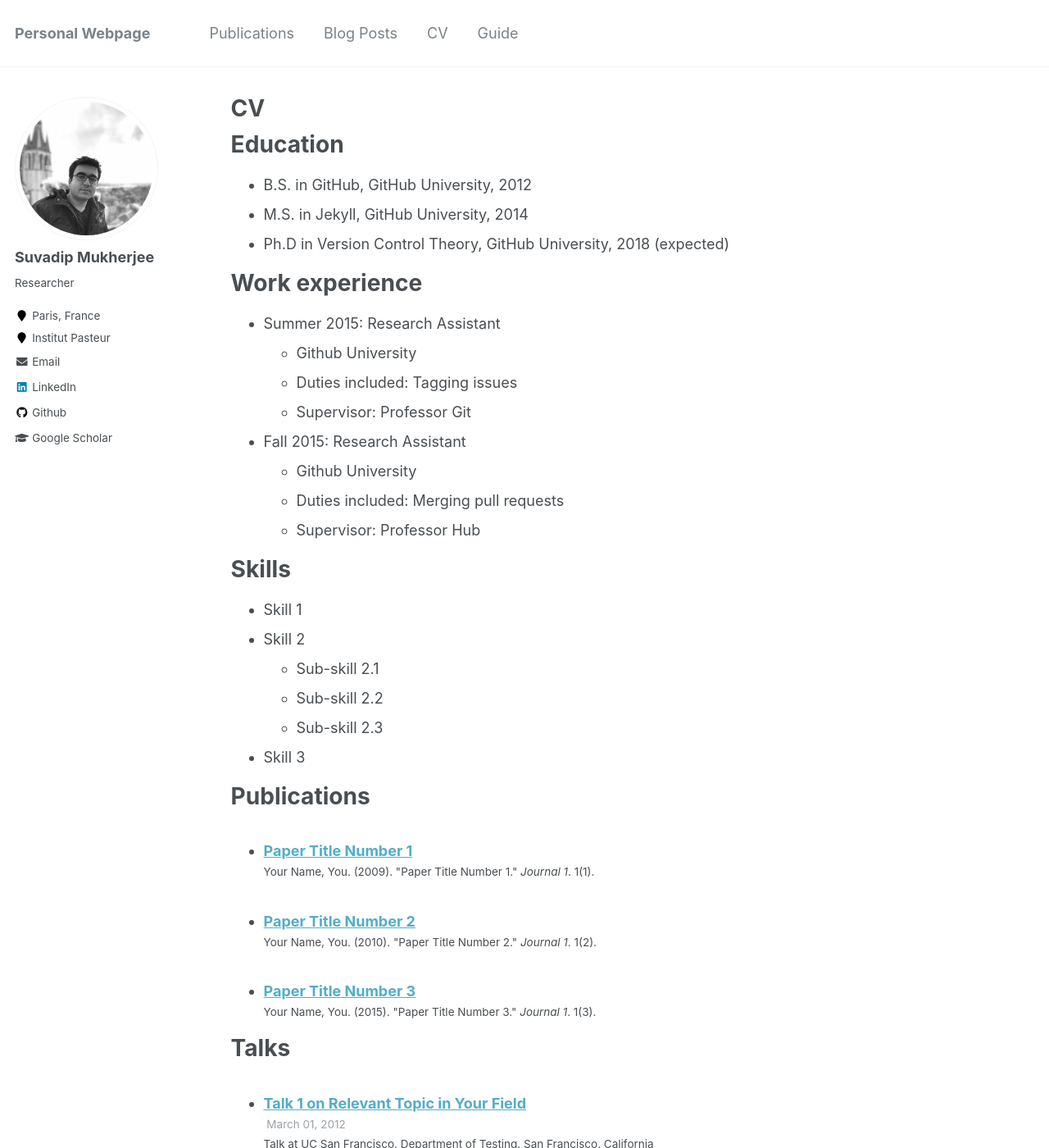
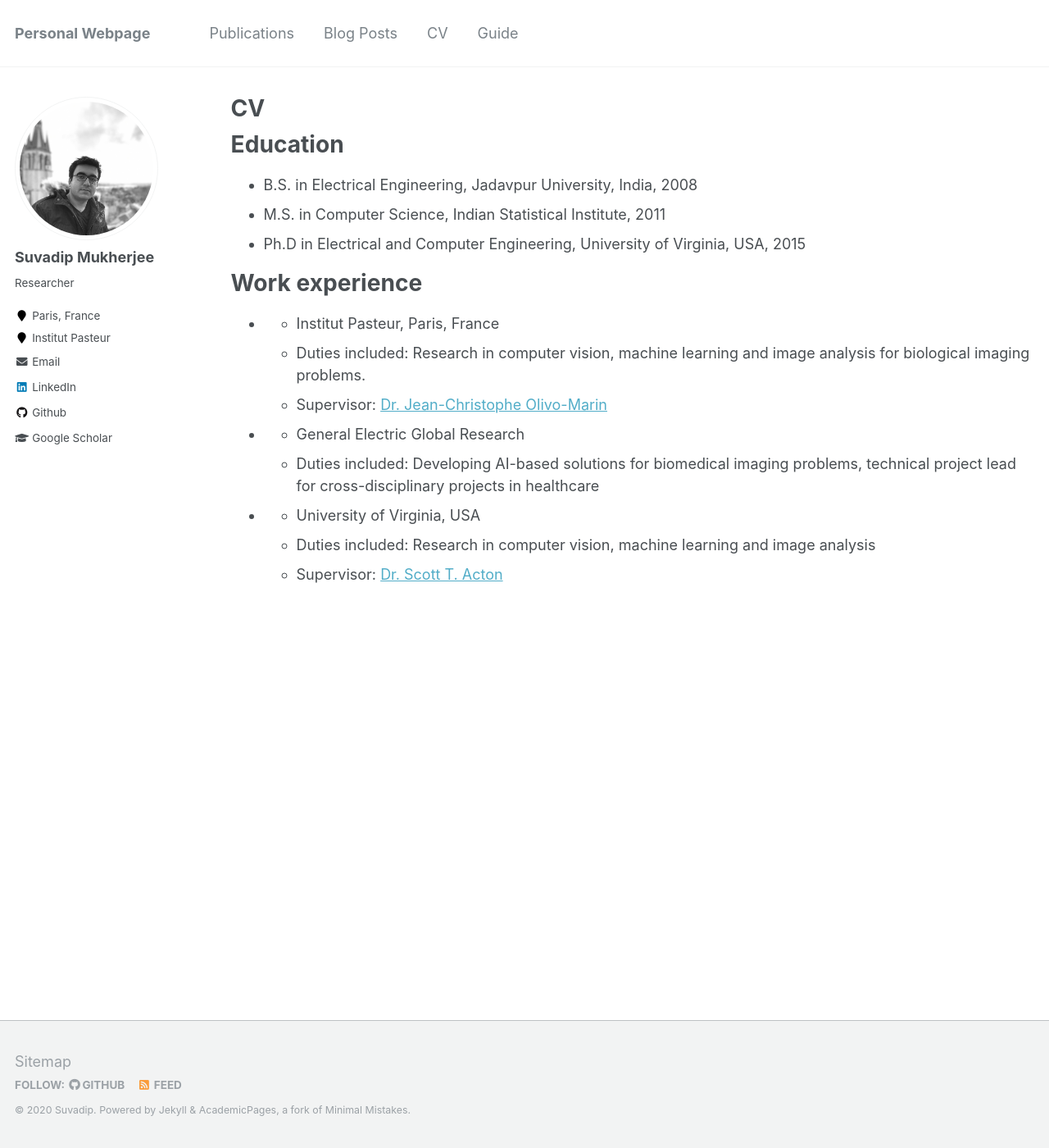
Before and after one commit to suvadip21/smukherjee.github.io, a Jekyll site: the page built from _pages/cv.md, in a window 1280 px wide and 1400 px high. Shown: the whole window at 82% size. Built offline with Jekyll 4.4.1, drawn with Linux system fonts in a browser that asks for light colours; some of the changed text lies outside the part shown.

Commit message:
Update cv.md

```diff
--- a/_pages/cv.md
+++ b/_pages/cv.md
@@ -11,49 +11,22 @@ redirect_from:
 
 Education
 ======
-* B.S. in GitHub, GitHub University, 2012
-* M.S. in Jekyll, GitHub University, 2014
-* Ph.D in Version Control Theory, GitHub University, 2018 (expected)
+* B.S. in Electrical Engineering, Jadavpur University, India, 2008
+* M.S. in Computer Science, Indian Statistical Institute, 2011
+* Ph.D in Electrical and Computer Engineering, University of Virginia, USA, 2015
 
 Work experience
 ======
-* Summer 2015: Research Assistant
-  * Github University
-  * Duties included: Tagging issues
-  * Supervisor: Professor Git
+* [2018-]: Scientific Researcher
+  * Institut Pasteur, Paris, France
+  * Duties included: Research in computer vision, machine learning and image analysis for biological imaging problems.
+  * Supervisor: [Dr. Jean-Christophe Olivo-Marin](https://www.google.com/url?q=https%3A%2F%2Fresearch.pasteur.fr%2Fen%2Fmember%2Fjean-christophe-olivo-marin%2F&sa=D&sntz=1&usg=AFQjCNHHtyfk4BFwF2JEO1mqbRFCBKkoZQ)
 
-* Fall 2015: Research Assistant
-  * Github University
-  * Duties included: Merging pull requests
-  * Supervisor: Professor Hub
+* [2015-2018]: Lead Scientist
+  * General Electric Global Research
+  * Duties included: Developing AI-based solutions for biomedical imaging problems, technical project lead for cross-disciplinary projects in healthcare
 
-Skills
-======
-* Skill 1
-* Skill 2
-  * Sub-skill 2.1
-  * Sub-skill 2.2
-  * Sub-skill 2.3
-* Skill 3
-
-Publications
-======
-  <ul>{% for post in site.publications %}
-    {% include archive-single-cv.html %}
-  {% endfor %}</ul>
-
-Talks
-======
-  <ul>{% for post in site.talks %}
-    {% include archive-single-talk-cv.html %}
-  {% endfor %}</ul>
-
-Teaching
-======
-  <ul>{% for post in site.teaching %}
-    {% include archive-single-cv.html %}
-  {% endfor %}</ul>
-
-Service and leadership
-======
-* Currently signed in to 43 different slack teams
+* [2011-2015]: Doctoral Student
+  * University of Virginia, USA
+  * Duties included: Research in computer vision, machine learning and image analysis
+  * Supervisor: [Dr. Scott T. Acton](https://www.google.com/url?q=https%3A%2F%2Fengineering.virginia.edu%2Ffaculty%2Fscott-t-acton&sa=D&sntz=1&usg=AFQjCNFOTc_SRZp4uc3v5vAUqBLdc0NW6w)
```
